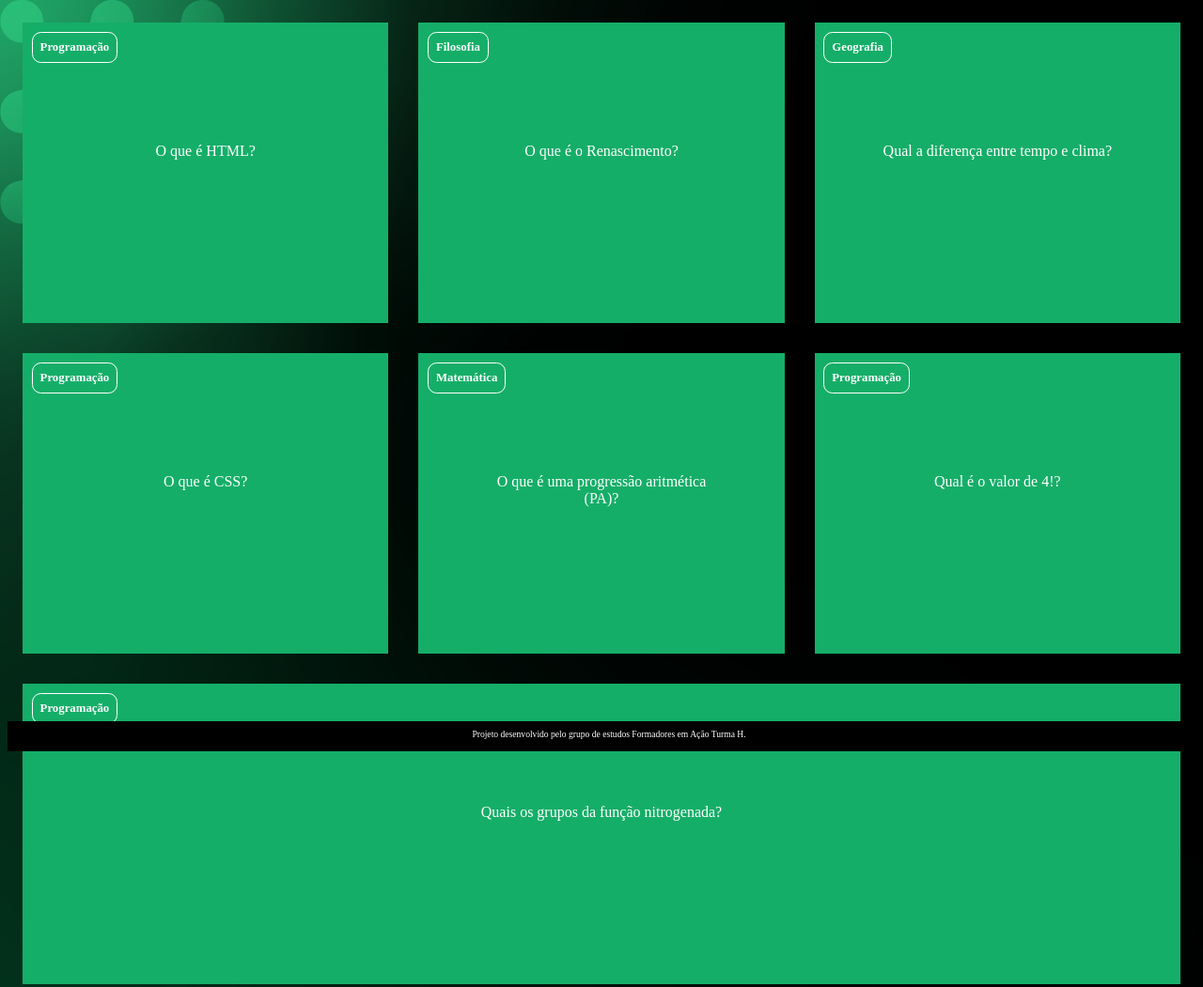
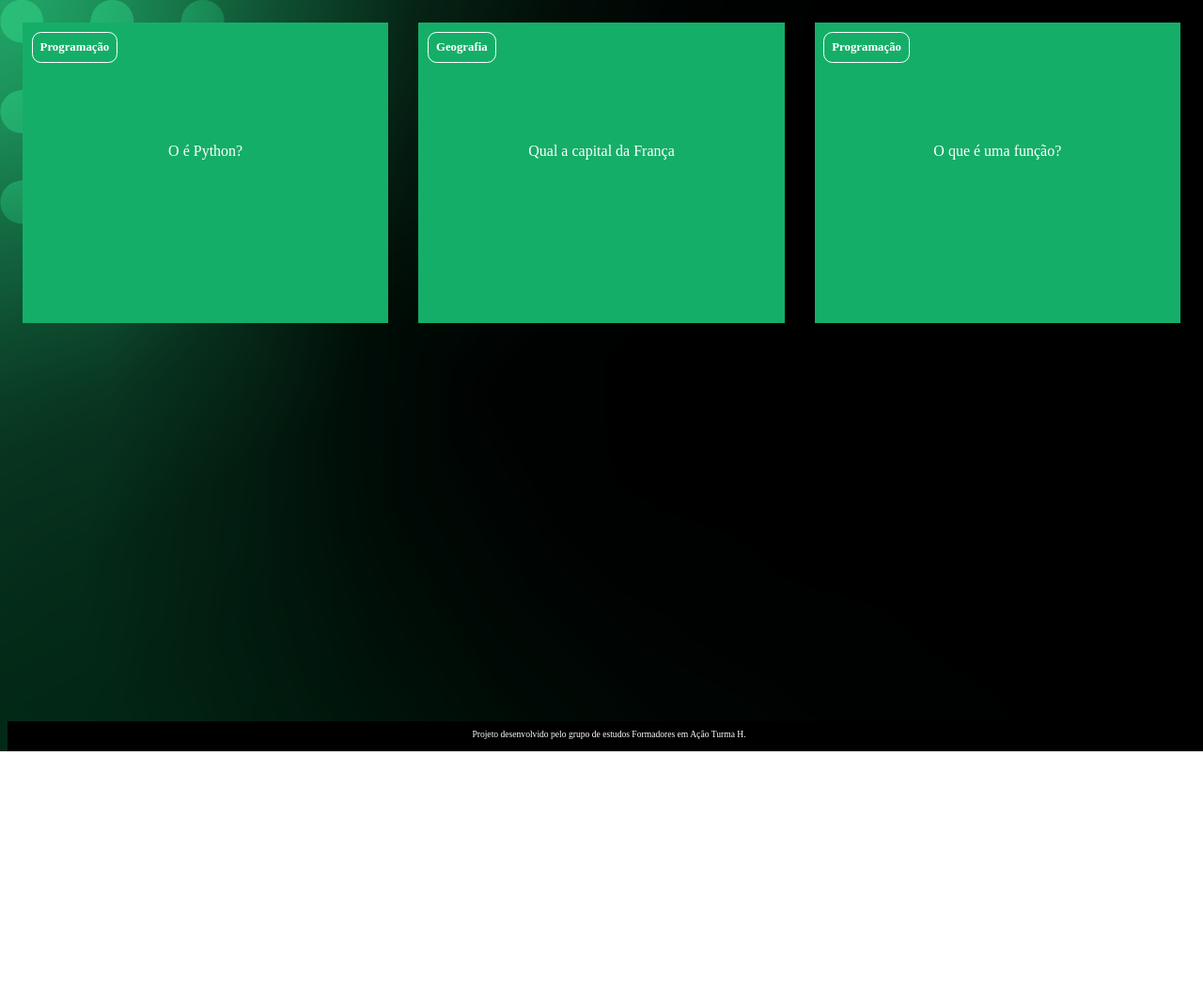
Before and after one commit to Ferfkm/J3_TurmaH, a plain HTML site: page index.html in a window 1280 px wide. Shown: the top 1051 px of the page at 94% size. After the commit the page ends 800 px from the top, so only its background shows below. Drawn offline with Linux system fonts and the light colour scheme; a web font is replaced by a local one.

Commit message:
aula 06.11

```diff
--- a/app.js
+++ b/app.js
@@ -1,3 +1,18 @@
-function criaCartao(categoria, pergunta, resposta){
-    console.log(categoria, pergunta, resposta);
+function criaCartao(categoria, pergunta, resposta) {
+    let cartao = document.createElement('article')
+    cartao.className = 'cartao'
+    cartao.innerHTML = `
+    <div class="cartao__conteudo">
+                    <h3>${categoria}</h3>
+                    <div class="cartao__conteudo__pergunta">
+                        <p>${pergunta}</p>
+                    </div>
+                    <div class="cartao__conteudo__resposta">
+                        <p>${resposta}</p>
+                    </div>
+                </div>
+    `
+    let container = document.getElementById('container')
+    container.appendChild(cartao)
+    //console.log(categoria, pergunta, resposta);
 }
--- a/index.html
+++ b/index.html
@@ -12,7 +12,7 @@
     <main>
         <section id="container">
             <!--Primeira Pergunta-->
-            <article class="cartao">
+            <!-- <article class="cartao">
                 <div class="cartao__conteudo">
                     <h3>Programação</h3>
                     <div class="cartao__conteudo__pergunta">
@@ -22,10 +22,10 @@
                         <p>O HTML é uma linguagem de marcação</p>
                     </div>
                 </div>
-            </article>
+            </article> -->
 
             <!--Segunda Pergunta-->
-            <article class="cartao">
+            <!-- <article class="cartao">
                 <div class="cartao__conteudo">
                     <h3>Filosofia</h3>
                     <div class="cartao__conteudo__pergunta">
@@ -35,9 +35,9 @@
                         <p>Período da história europeia que marca a transiçãi da Idade Média para a Idade Moderna </p>
                     </div>
                 </div>
-            </article>
+            </article> -->
             <!--Terceia Pergunta-->
-            <article class="cartao">
+            <!-- <article class="cartao">
                 <div class="cartao__conteudo">
                     <h3>Geografia</h3>
                     <div class="cartao__conteudo__pergunta">
@@ -48,9 +48,9 @@
                             pode mudar rapidamente, o clima é mais estável e característico de uma área.</p>
                     </div>
                 </div>
-            </article>
+            </article> -->
             <!--Quarta pergunta-->
-            <article class="cartao">
+            <!-- <article class="cartao">
                 <div class="cartao__conteudo">
                     <h3>Programação</h3>
                     <div class="cartao__conteudo__pergunta">
@@ -60,9 +60,9 @@
                         <p>O CSS é uma linguagem de estilização</p>
                     </div>
                 </div>
-            </article>
+            </article> -->
             <!--Quinta pergunta-->
-            <article class="cartao">
+            <!-- <article class="cartao">
                 <div class="cartao__conteudo">
                     <h3>Matemática</h3>
                     <div class="cartao__conteudo__pergunta">
@@ -73,9 +73,9 @@
                         </div>
                     </div>
                 </div>
-            </article>
+            </article> -->
             <!--Sexta pergunta-->
-            <article class="cartao">
+            <!-- <article class="cartao">
                 <div class="cartao__conteudo">
                     <h3>Programação</h3>
                     <div class="cartao__conteudo__pergunta">
@@ -85,9 +85,9 @@
                         <p>O valor é 24...</p>
                     </div>
                 </div>
-            </article>
+            </article> -->
             <!--Setima pergunta-->
-            <article class="cartao">
+            <!-- <article class="cartao">
                 <div class="cartao__conteudo">
                     <h3>Programação</h3>
                     <div class="cartao__conteudo__pergunta">
@@ -97,7 +97,7 @@
                         <p>Aminas (primária, secundária e terciária), Amidas e Nitrilas (cianetos) </p>
                     </div>
                 </div>
-            </article>
+            </article> -->
         </section>
     </main>
     <footer>
```
